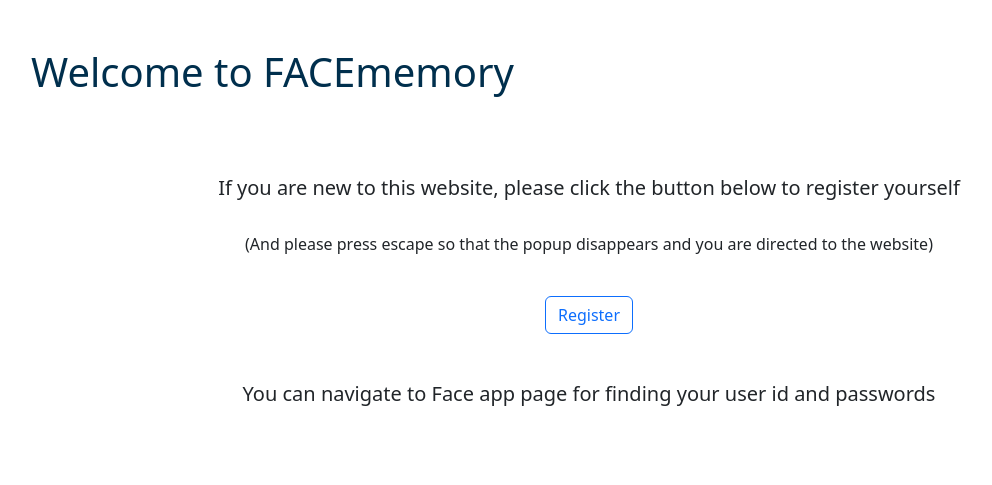
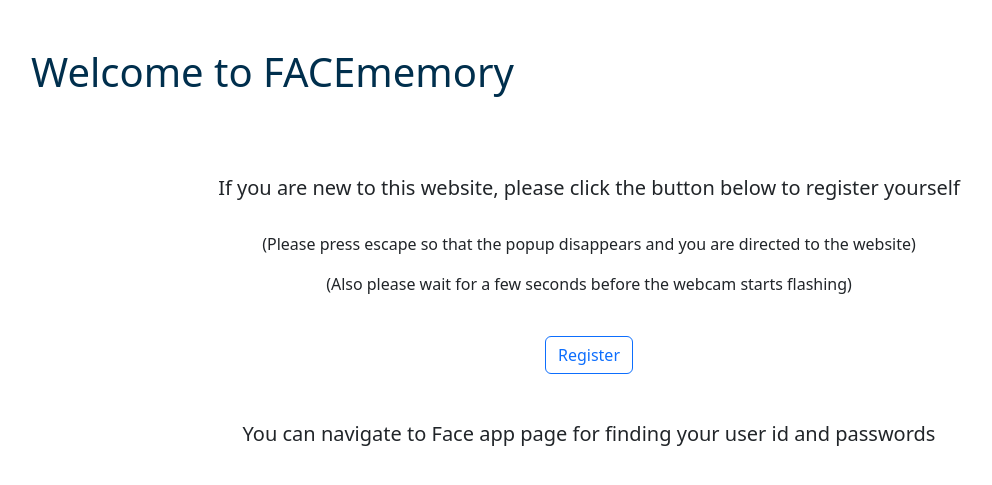
Before and after one commit to RitamCODE/Face-rec-project, a Flask app: page / in a window 1280 px wide. Shown: the part 56-541 px from the top of the page, without its empty margins (51-1043 px from the left). Run offline with Flask 2, Linux system fonts and the light colour scheme.

Commit message:
Update index.html

```diff
--- a/templates/index.html
+++ b/templates/index.html
@@ -9,7 +9,8 @@
         <br>
         <h5 align="center">If you are new to this website, please click the button below to register yourself</h5>
         <br>
-        <p align="center">(And please press escape so that the popup disappears and you are directed to the website)</p>
+        <p align="center">(Please press escape so that the popup disappears and you are directed to the website)</p>
+        <p align="center">(Also please wait for a few seconds before the webcam starts flashing)</p>
         <br>
 
         <div align="center">
```
